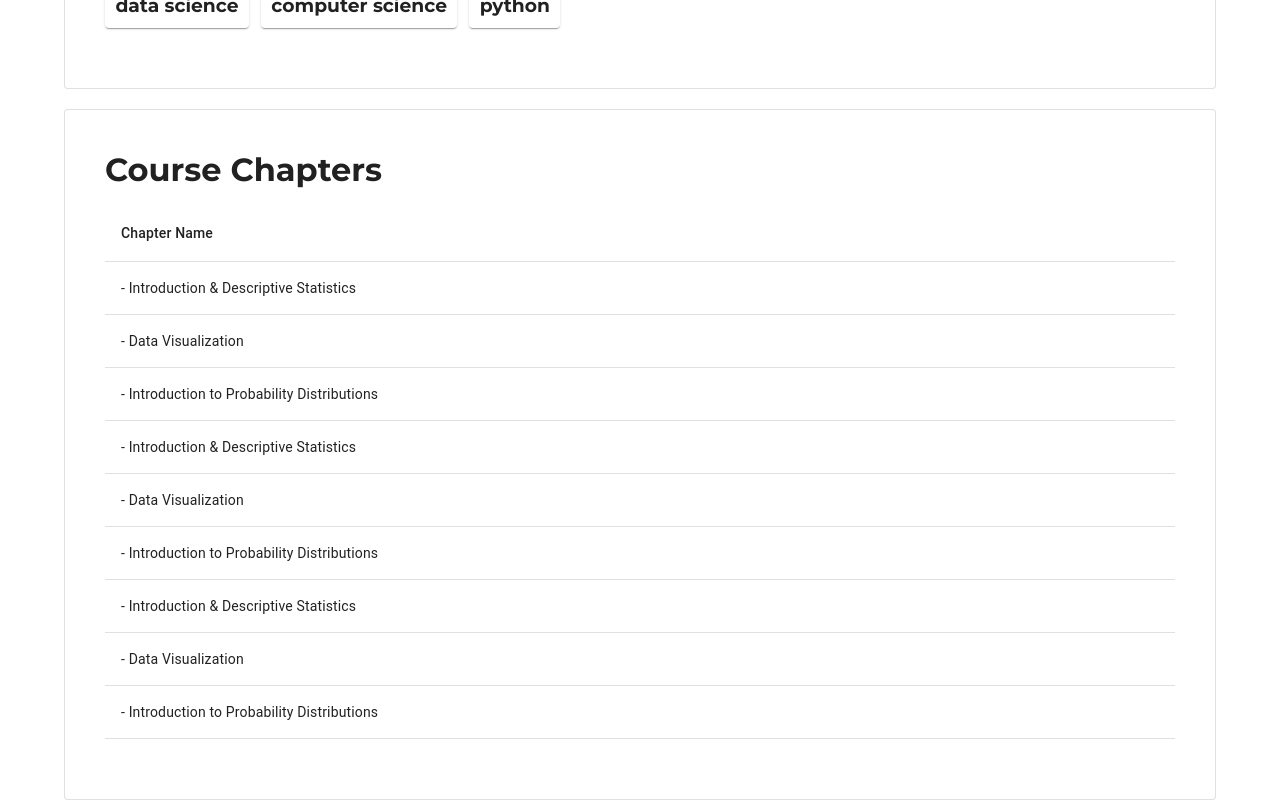
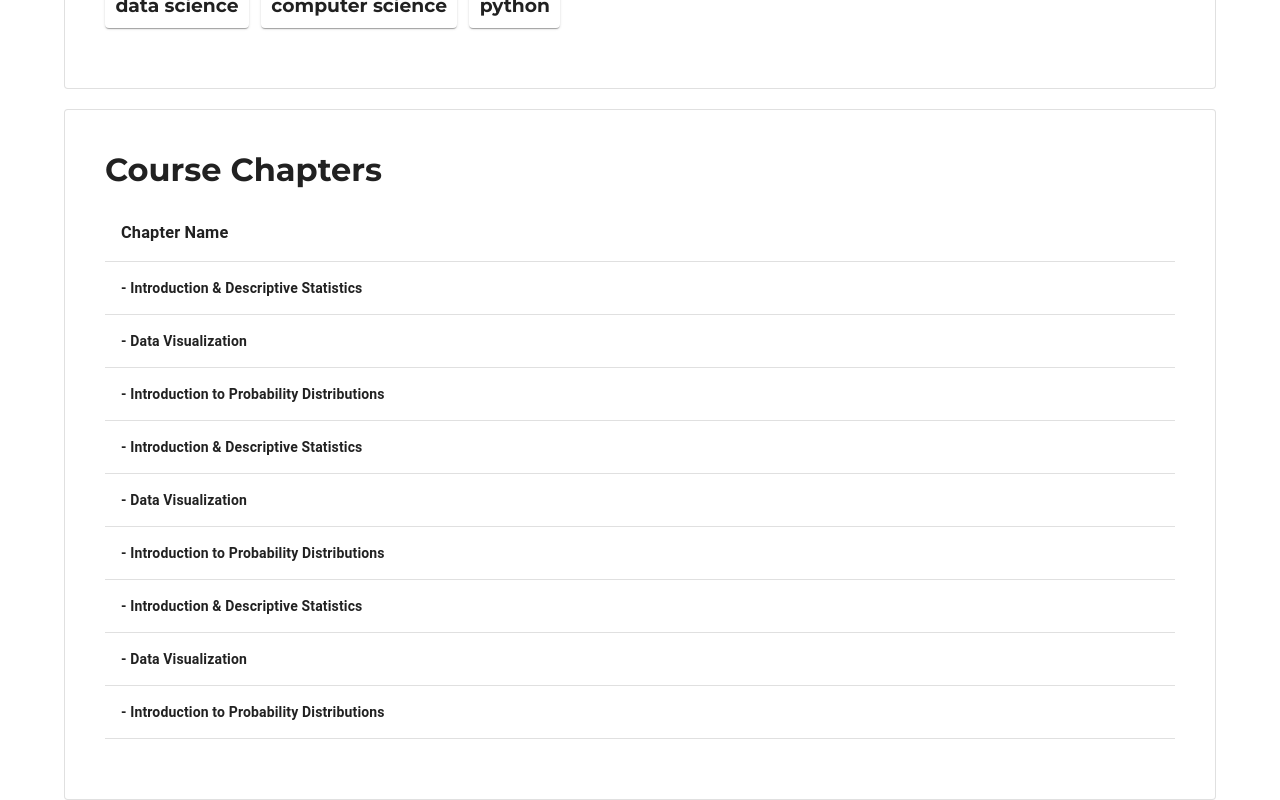
Before and after one commit to bounswe/bounswe2022group3, a Next.js app in the folder app/client/: page /course/courseSummary in a window 1280 px wide. Shown: the part 1210-2010 px from the top of the page. Built offline with nearby package versions, Linux system fonts and the light colour scheme.

Commit message:
small fix
forgot to put h3 tags in some text added now.

```diff
--- a/app/client/pages/course/courseSummary.js
+++ b/app/client/pages/course/courseSummary.js
@@ -183,14 +183,14 @@ export default function courseSummary() {
                 <Table sx={{ minWidth: 250 }} >
                   <TableHead>
                     <TableRow>
-                      <TableCell>Chapter Name</TableCell>
+                      <TableCell><h3> Chapter Name</h3></TableCell>
                     </TableRow>
                   </TableHead>
                   <TableBody>
                     {post.chapters.map((chapter, index) => {
                       return (
                         <TableRow>
-                          <TableCell>- {chapter.chapter_name}</TableCell>
+                          <TableCell><h4> - {chapter.chapter_name}</h4></TableCell>
                         </TableRow>
                       );
                     })}
```
